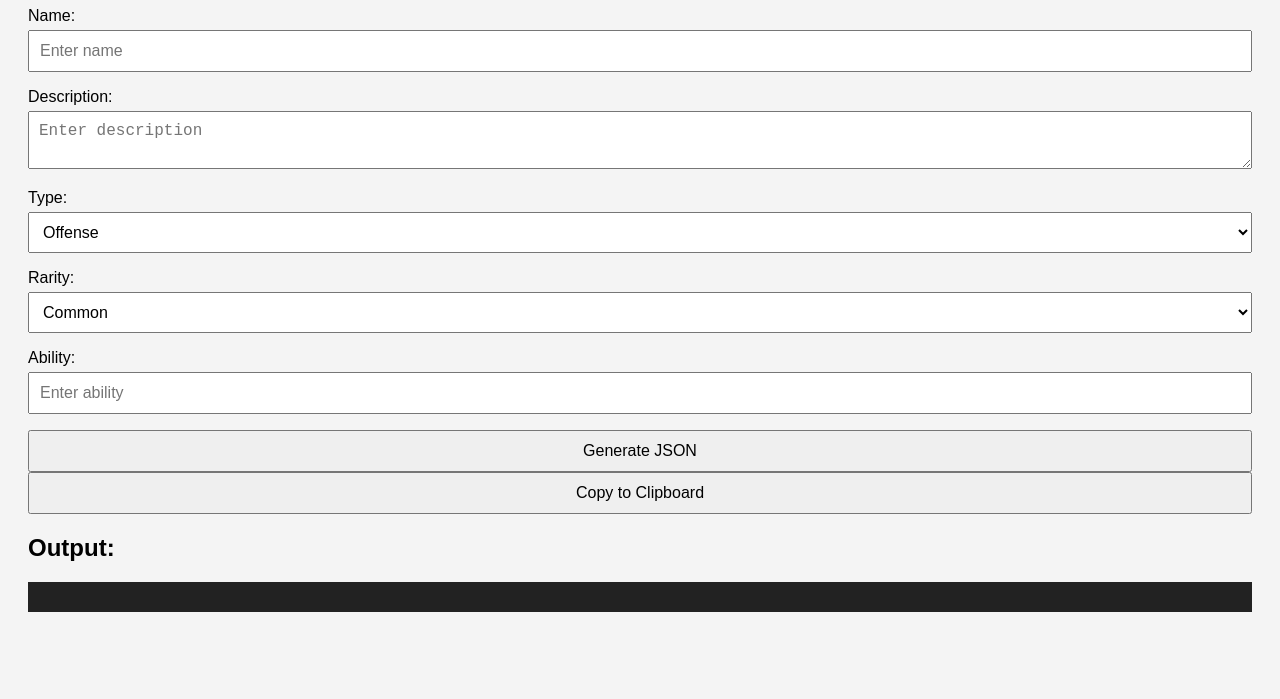
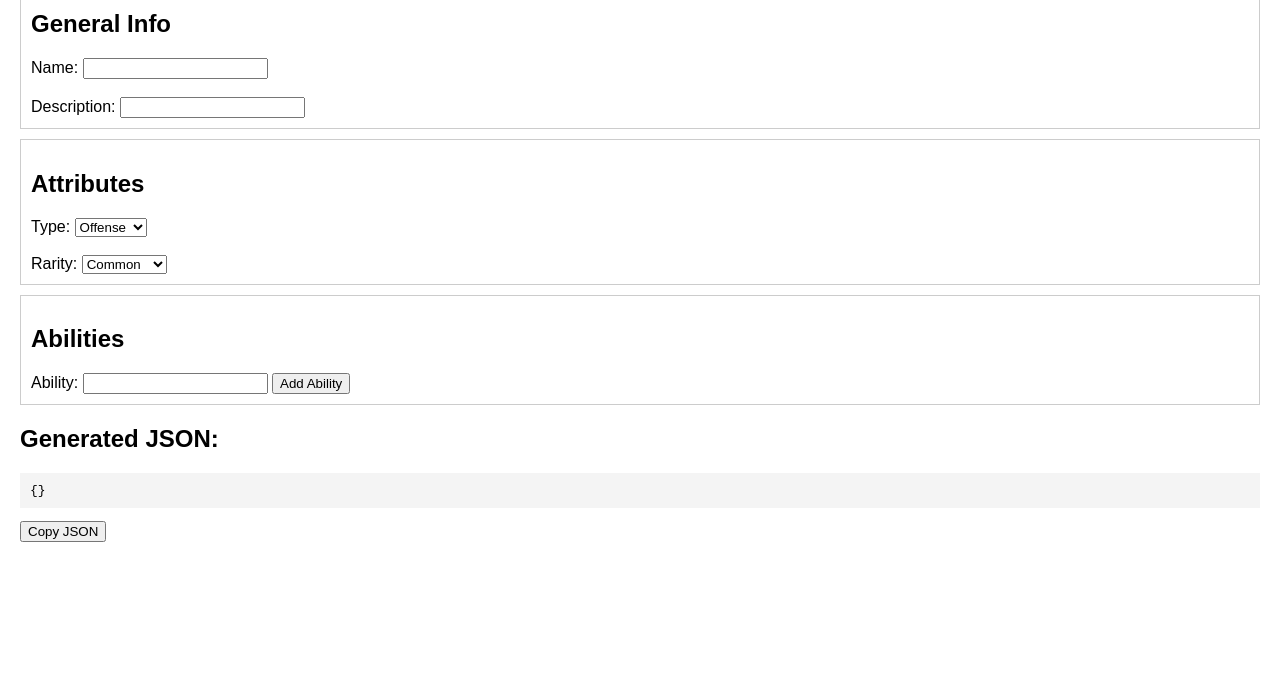
Before and after one commit to LilPaniniDEV/JSONGENORATOR, a plain HTML site: page index.html in a window 1280 px wide. Shown: the part 101-800 px from the top of the page. Drawn offline with Linux system fonts and the light colour scheme.

Commit message:
Update index.html

```diff
--- a/index.html
+++ b/index.html
@@ -2,101 +2,104 @@
 <html lang="en">
 <head>
   <meta charset="UTF-8" />
-  <meta name="viewport" content="width=device-width, initial-scale=1.0" />
+  <meta name="viewport" content="width=device-width, initial-scale=1.0"/>
   <title>Offline AC JSON Builder</title>
   <style>
-    body {
-      font-family: sans-serif;
-      padding: 20px;
-      background: #f4f4f4;
-    }
-    h1 {
-      text-align: center;
-    }
-    .form-group {
-      margin-bottom: 1rem;
-    }
-    label {
-      display: block;
-      margin-bottom: 5px;
-    }
-    input, select, textarea, button {
-      width: 100%;
-      padding: 10px;
-      box-sizing: border-box;
-      font-size: 1rem;
-    }
-    pre {
-      background: #222;
-      color: #0f0;
-      padding: 15px;
-      overflow: auto;
-      white-space: pre-wrap;
-    }
+    body { font-family: Arial, sans-serif; margin: 20px; }
+    .section { border: 1px solid #ccc; padding: 10px; margin-bottom: 10px; }
+    .section h2 { cursor: pointer; }
+    .section-content { display: none; margin-top: 10px; }
+    pre { background: #f4f4f4; padding: 10px; }
   </style>
 </head>
 <body>
+
   <h1>Offline AC JSON Builder</h1>
 
-  <div class="form-group">
-    <label>Name:</label>
-    <input id="name" type="text" placeholder="Enter name" />
+  <div class="section">
+    <h2 onclick="toggleSection(this)">General Info</h2>
+    <div class="section-content">
+      <label>Name: <input type="text" id="name" oninput="updateJSON()"></label><br><br>
+      <label>Description: <input type="text" id="description" oninput="updateJSON()"></label>
+    </div>
   </div>
 
-  <div class="form-group">
-    <label>Description:</label>
-    <textarea id="description" placeholder="Enter description"></textarea>
-  </div>
-
-  <div class="form-group">
-    <label>Type:</label>
-    <select id="type">
+  <div class="section">
+    <h2 onclick="toggleSection(this)">Attributes</h2>
+    <div class="section-content">
+      <label>Type:
+        <select id="type" onchange="updateJSON()">
           <option value="offense">Offense</option>
           <option value="defense">Defense</option>
           <option value="utility">Utility</option>
         </select>
-  </div>
-
-  <div class="form-group">
-    <label>Rarity:</label>
-    <select id="rarity">
+      </label><br><br>
+      <label>Rarity:
+        <select id="rarity" onchange="updateJSON()">
           <option value="common">Common</option>
           <option value="rare">Rare</option>
           <option value="epic">Epic</option>
           <option value="legendary">Legendary</option>
         </select>
+      </label>
+    </div>
   </div>
 
-  <div class="form-group">
-    <label>Ability:</label>
-    <input id="ability" type="text" placeholder="Enter ability" />
+  <div class="section">
+    <h2 onclick="toggleSection(this)">Abilities</h2>
+    <div class="section-content" id="abilities-section">
+      <div>
+        <label>Ability: <input type="text" class="ability" oninput="updateJSON()"></label>
+        <button onclick="addAbility()">Add Ability</button>
+      </div>
+    </div>
   </div>
 
-  <button onclick="generateJSON()">Generate JSON</button>
-  <button onclick="copyJSON()">Copy to Clipboard</button>
-
-  <h2>Output:</h2>
-  <pre id="output"></pre>
+  <h2>Generated JSON:</h2>
+  <pre id="json-output">{}</pre>
+  <button onclick="copyJSON()">Copy JSON</button>
 
   <script>
-    function generateJSON() {
-      const data = {
-        name: document.getElementById('name').value,
-        description: document.getElementById('description').value,
-        type: document.getElementById('type').value,
-        rarity: document.getElementById('rarity').value,
-        ability: document.getElementById('ability').value
+    function toggleSection(header) {
+      const content = header.nextElementSibling;
+      content.style.display = content.style.display === 'none' ? 'block' : 'none';
+    }
+
+    function updateJSON() {
+      const name = document.getElementById('name').value;
+      const description = document.getElementById('description').value;
+      const type = document.getElementById('type').value;
+      const rarity = document.getElementById('rarity').value;
+      const abilities = Array.from(document.getElementsByClassName('ability')).map(input => input.value).filter(val => val);
+
+      const json = {
+        name,
+        description,
+        type,
+        rarity,
+        abilities
       };
 
-      document.getElementById('output').textContent = JSON.stringify(data, null, 2);
+      document.getElementById('json-output').textContent = JSON.stringify(json, null, 2);
+    }
+
+    function addAbility() {
+      const abilitiesSection = document.getElementById('abilities-section');
+      const newAbilityDiv = document.createElement('div');
+      newAbilityDiv.innerHTML = '<label>Ability: <input type="text" class="ability" oninput="updateJSON()"></label>';
+      abilitiesSection.appendChild(newAbilityDiv);
     }
 
     function copyJSON() {
-      const output = document.getElementById('output').textContent;
-      navigator.clipboard.writeText(output).then(() => {
-        alert("Copied to clipboard!");
+      const jsonText = document.getElementById('json-output').textContent;
+      navigator.clipboard.writeText(jsonText).then(() => {
+        alert('JSON copied to clipboard!');
       });
     }
+
+    // Initialize sections to be visible
+    document.querySelectorAll('.section-content').forEach(section => section.style.display = 'block');
   </script>
+
 </body>
 </html>
```
Lines whose indentation alone changed are shown as unchanged.
